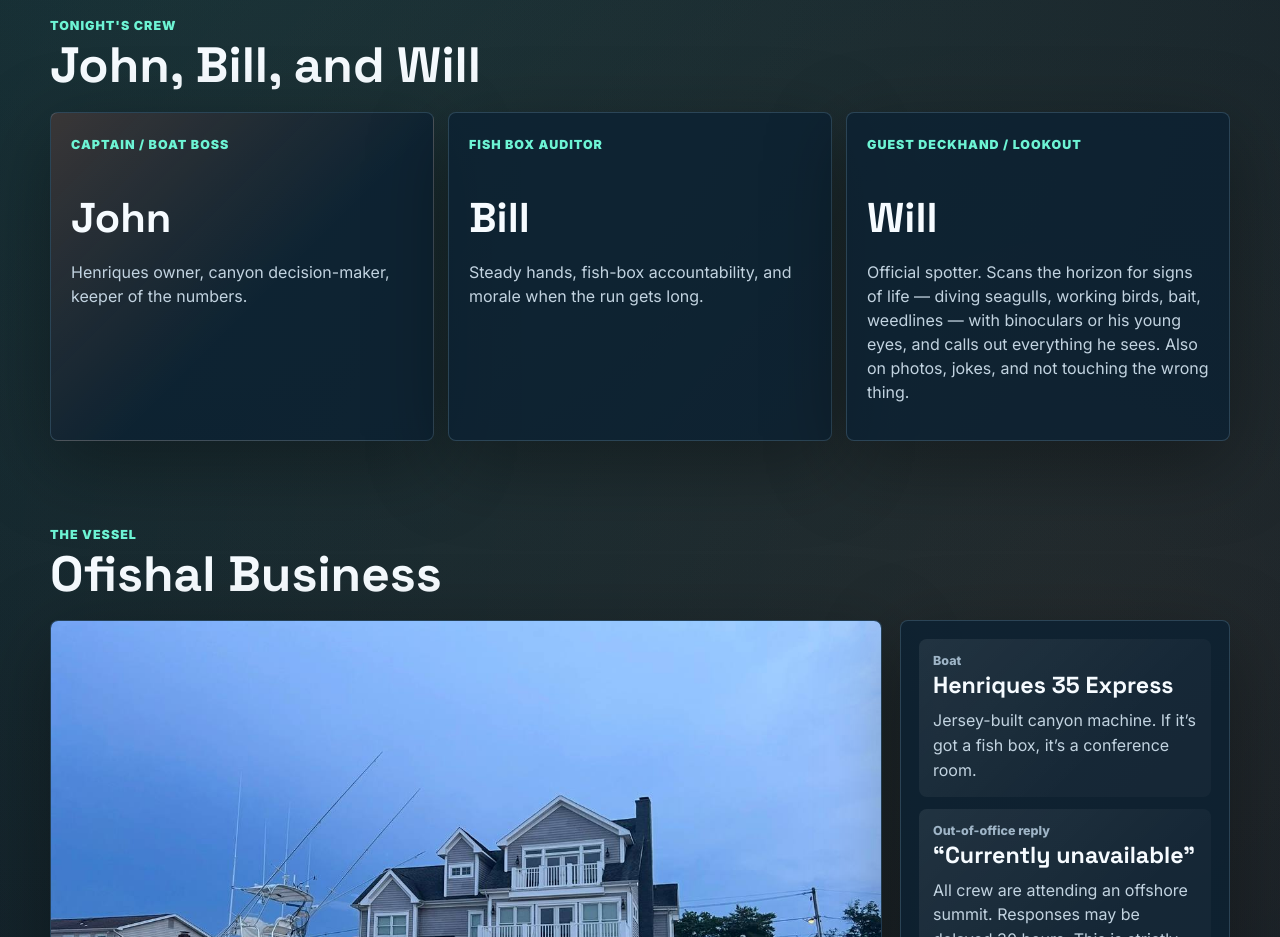
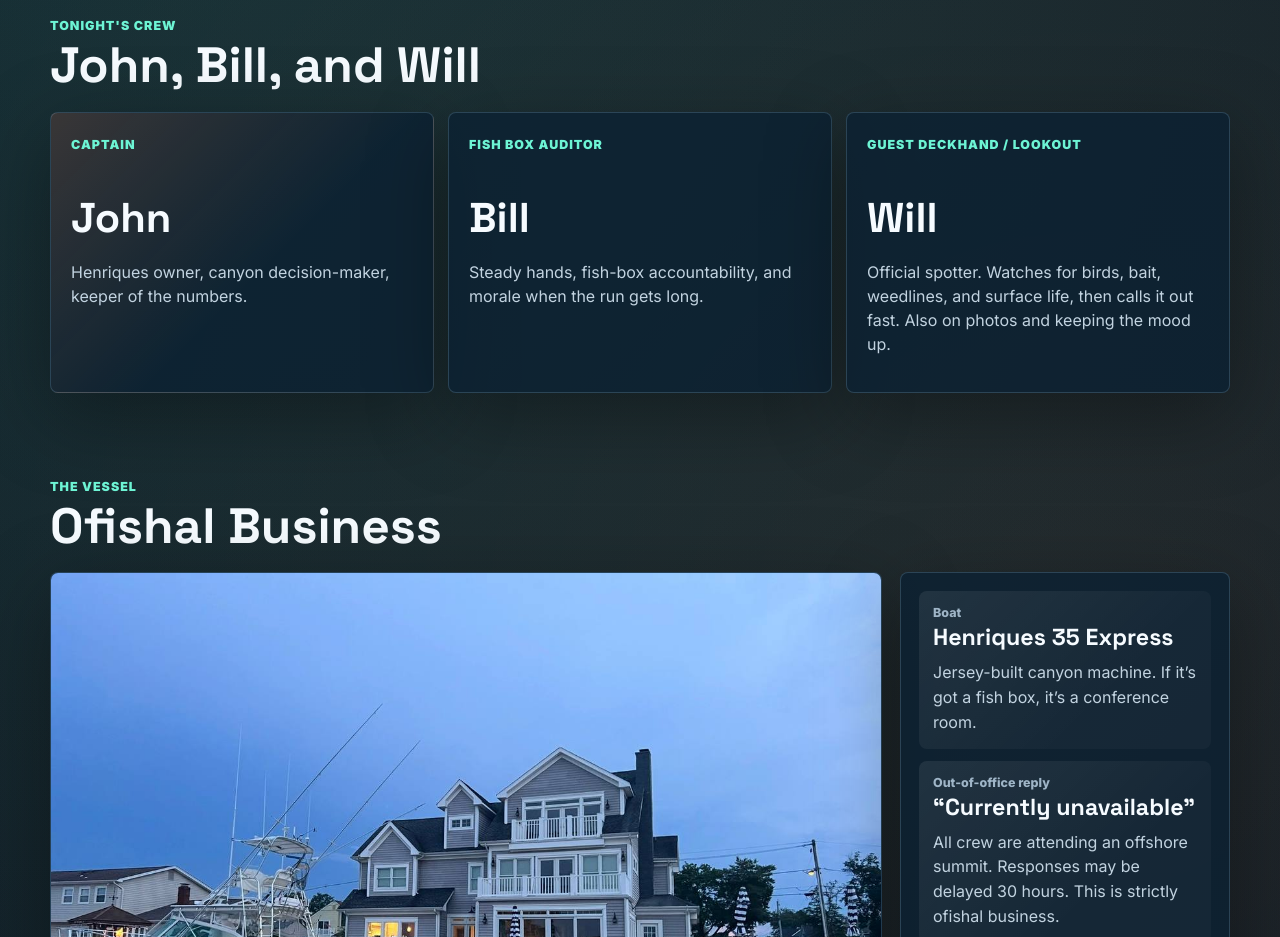
Before and after one commit to willcampbell433/core-four-canyon-run, a plain HTML site: page index.html in a window 1280 px wide. Shown: the part 840-1777 px from the top of the page. Drawn offline with nearby package versions, Linux system fonts and the light colour scheme; no server answers.

Commit message:
Tighten crew role copy

```diff
--- a/index.html
+++ b/index.html
@@ -129,7 +129,7 @@
         </div>
         <div class="crew-grid">
           <article class="crew-card captain">
-            <span>Captain / Boat Boss</span>
+            <span>Captain</span>
             <h3>John</h3>
             <p>Henriques owner, canyon decision-maker, keeper of the numbers.</p>
           </article>
@@ -141,7 +141,7 @@
           <article class="crew-card">
             <span>Guest Deckhand / Lookout</span>
             <h3>Will</h3>
-            <p>Official spotter. Scans the horizon for signs of life — diving seagulls, working birds, bait, weedlines — with binoculars or his young eyes, and calls out everything he sees. Also on photos, jokes, and not touching the wrong thing.</p>
+            <p>Official spotter. Watches for birds, bait, weedlines, and surface life, then calls it out fast. Also on photos and keeping the mood up.</p>
           </article>
         </div>
       </section>
```
